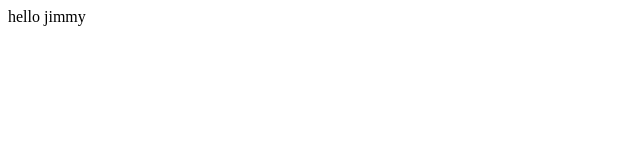
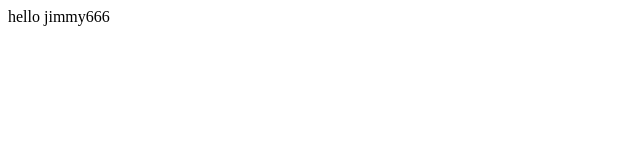
Before and after one commit to Ji077y/jimmy, a plain HTML site: page index.html in a window 1280 px wide. Shown: the full height of the page, 0-640 px from the left. Drawn offline with Linux system fonts and the light colour scheme.

Commit message:
second commit test

```diff
--- a/index.html
+++ b/index.html
@@ -1 +1 @@
-<html>hello jimmy</html>
+<html>hello jimmy666</html>
```
